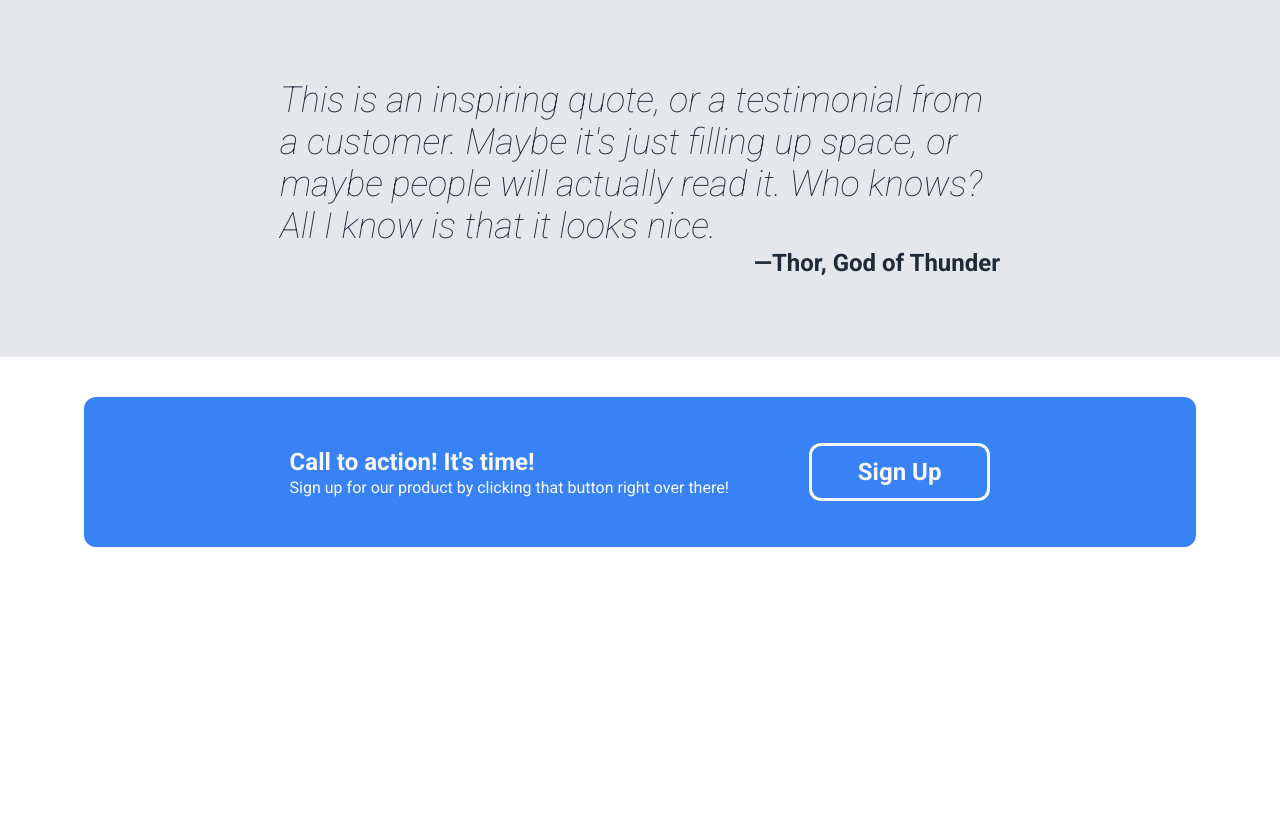
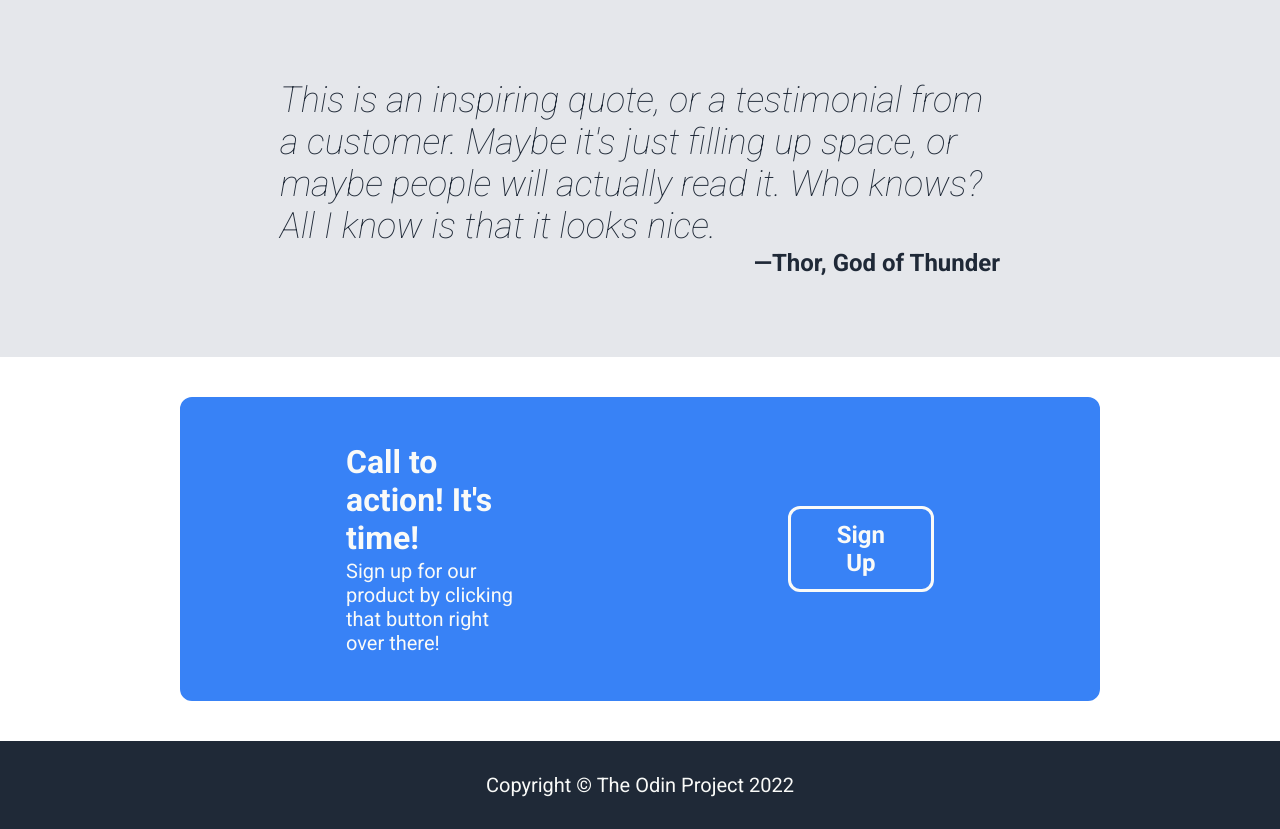
Before and after one commit to kurtis-kraft/TOP-CSS-Landing-Page, a plain HTML site: page index.html in a window 1280 px wide. Shown: the part 1025-1854 px from the top of the page. Before the commit the page ends 1612 px from the top, so only its background shows below. Drawn offline with Linux system fonts and the light colour scheme.

Commit message:
Added footer

```diff
--- a/index.html
+++ b/index.html
@@ -76,5 +76,10 @@
             </div>
         </div>
     </div>
+    <div class="footer">
+        <div class="copyright">
+            <p>Copyright © The Odin Project 2022</p>
+        </div>
+    </div>
 </body>
 </html>
--- a/style.css
+++ b/style.css
@@ -206,20 +206,21 @@ a:link {
     align-items: center;
     padding-top: 40px;
     padding-bottom: 40px;
-    padding-right: 40px;
-    padding-left: 40px;
+    padding-right: 180px;
+    padding-left: 180px;
  }
 
  .call-to-action-blue-menu {
     display: flex;
     justify-content: center;
-    padding-left: 160px;
-    padding-right: 160px;
+    padding-left: 120px;
+    padding-right: 120px;
     background-color: #3882f6;
     border-style: solid;
     border-color: #3882f6;
     border-width: 6px;
     border-radius: 12px;
+    flex-grow: 1;
  }
 
  .call-and-sign-up-button {
@@ -231,20 +232,19 @@ a:link {
  .the-call {
     display: flex;
     flex-direction: column;
-    margin-right: 80px;
+    margin-right: 260px;
  }
 
  .call-title {
-    font-size: 24px;
+    font-size: 32px;
     color: #f9faf8;
     font-weight: bold;
     padding-bottom: 2px;
  }
 
  .call-text {
-    font-size: 12px;
     color: #f9faf8;
-    font-size: 16px;
+    font-size: 20px;
  }
 
  .call-button button {
@@ -266,3 +266,21 @@ a:link {
     font-weight: bold;
     font-size: 24px;
 }
+
+.footer {
+    display: flex;
+    justify-content: center;
+    align-items: center;
+    background-color: #1f2937;
+}
+
+.copyright {
+    display: flex;
+    padding-bottom: 12px;
+    padding-top: 12px;
+}
+
+.copyright p {
+    color: #f9faf8;
+    font-size: 20px;
+}
```
